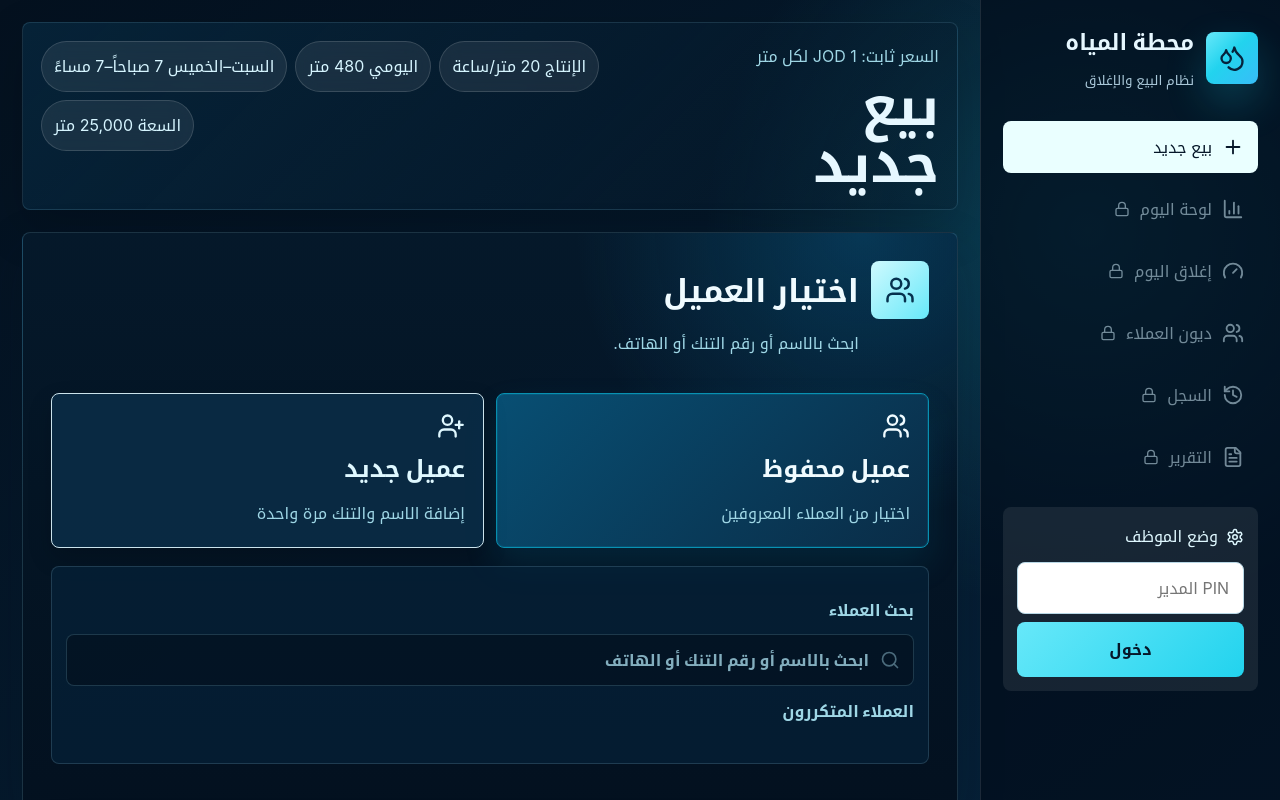
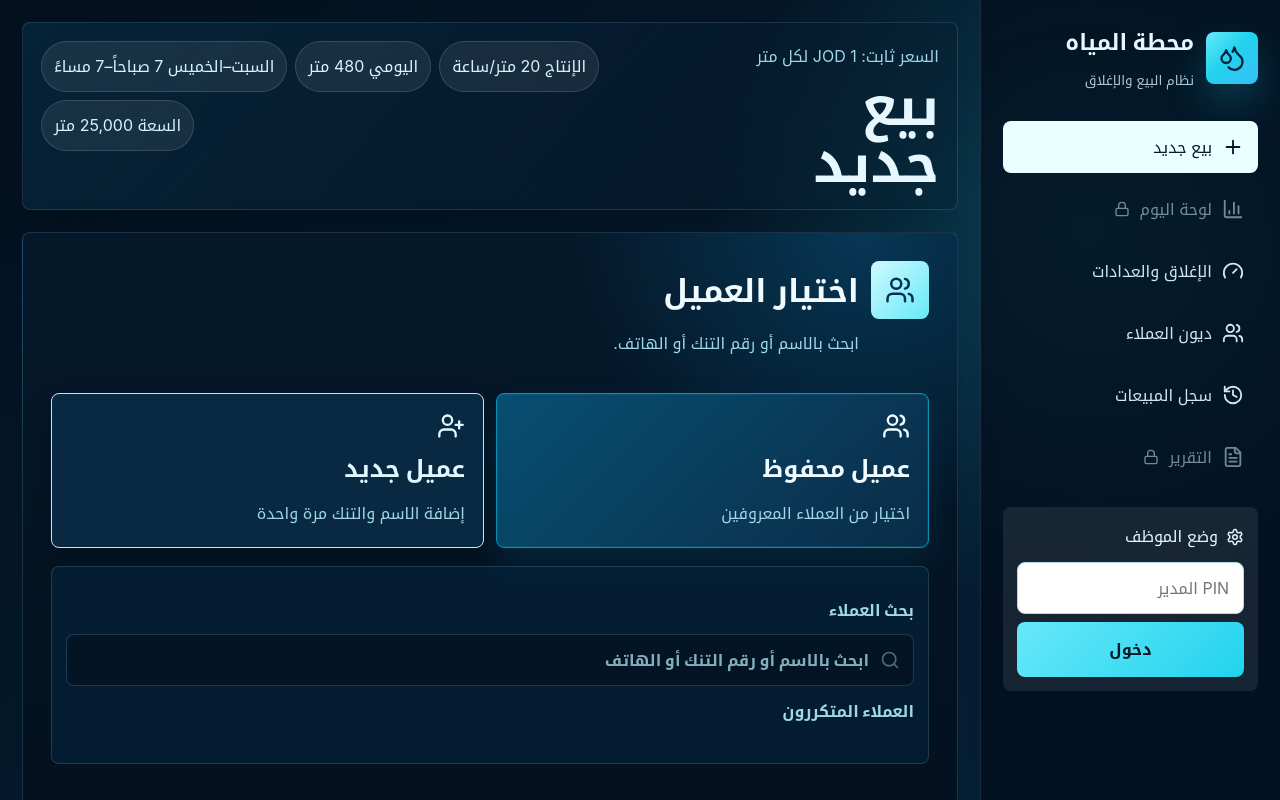
Before and after one commit to oun-cell/water-station-v1, a React (Vite) app: page / in a window 1280 px wide. Shown: the top 800 px of the page. Built offline with nearby package versions, Linux system fonts and the light colour scheme.

Commit message:
Allow employees to manage debts and closing

```diff
--- a/src/App.tsx
+++ b/src/App.tsx
@@ -48,9 +48,9 @@ type View = "sale" | "dashboard" | "closing" | "debts" | "history" | "report";
 const navItems: Array<{ view: View; label: string; icon: typeof Plus; manager?: boolean }> = [
   { view: "sale", label: "بيع جديد", icon: Plus },
   { view: "dashboard", label: "لوحة اليوم", icon: BarChart3, manager: true },
-  { view: "closing", label: "إغلاق اليوم", icon: Gauge, manager: true },
-  { view: "debts", label: "ديون العملاء", icon: Users, manager: true },
-  { view: "history", label: "السجل", icon: History, manager: true },
+  { view: "closing", label: "الإغلاق والعدادات", icon: Gauge },
+  { view: "debts", label: "ديون العملاء", icon: Users },
+  { view: "history", label: "سجل المبيعات", icon: History },
   { view: "report", label: "التقرير", icon: FileText, manager: true },
 ];
 
@@ -254,7 +254,7 @@ function App() {
         {view === "dashboard" && managerMode && (
           <Dashboard customers={data.customers} todaySales={todaySales} />
         )}
-        {view === "closing" && managerMode && (
+        {view === "closing" && (
           <ClosingScreen
             todaySales={todaySales}
             payments={data.payments}
@@ -262,10 +262,10 @@ function App() {
             setData={setData}
           />
         )}
-        {view === "debts" && managerMode && (
+        {view === "debts" && (
           <DebtLedger data={data} setData={setData} />
         )}
-        {view === "history" && managerMode && (
+        {view === "history" && (
           <SalesHistory sales={data.sales} closings={data.closings} managerMode={managerMode} setData={setData} />
         )}
         {view === "report" && managerMode && (
@@ -1573,6 +1573,7 @@ function DebtLedger({
 function SalesHistory({
   sales,
   closings,
+  managerMode,
   setData,
 }: {
   sales: Sale[];
@@ -1611,7 +1612,7 @@ function SalesHistory({
       <div className="section-heading spread">
         <div>
           <h2>سجل المبيعات</h2>
-          <p>البحث بالعميل أو التنك أو طريقة الدفع.</p>
+          <p>البحث بالعميل أو التنك أو طريقة الدفع. الحذف يحتاج دخول المدير.</p>
         </div>
         <input
           className="small-search"
@@ -1647,11 +1648,12 @@ function SalesHistory({
                 <td>{formatJod(sale.cliqReceived ?? 0)}</td>
                 <td>{formatJod(sale.debtAdded)}</td>
                 <td>
-                  {!sale.deleted && (
+                  {!sale.deleted && managerMode && (
                     <button className="icon-button danger-text" onClick={() => deleteSale(sale.id)}>
                       <Trash2 size={18} />
                     </button>
                   )}
+                  {!sale.deleted && !managerMode && <span className="muted-text">عرض فقط</span>}
                 </td>
               </tr>
             ))}
--- a/src/styles.css
+++ b/src/styles.css
@@ -33,6 +33,12 @@ button {
 button:disabled {
   cursor: not-allowed;
   opacity: 0.55;
+}
+
+.muted-text {
+  color: #6b8494;
+  font-size: 13px;
+  font-weight: 800;
 }
 
 .app-shell {
```
